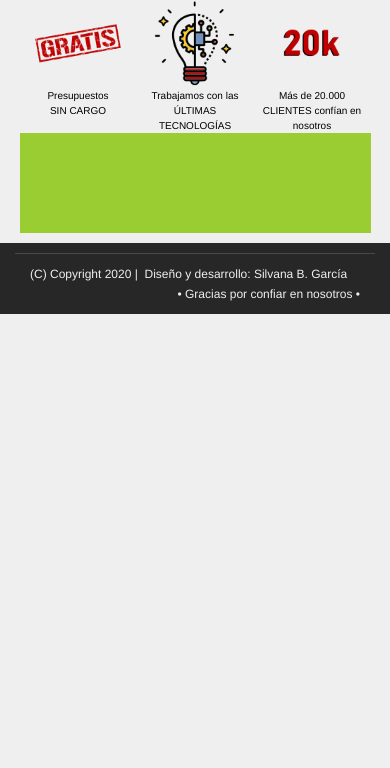
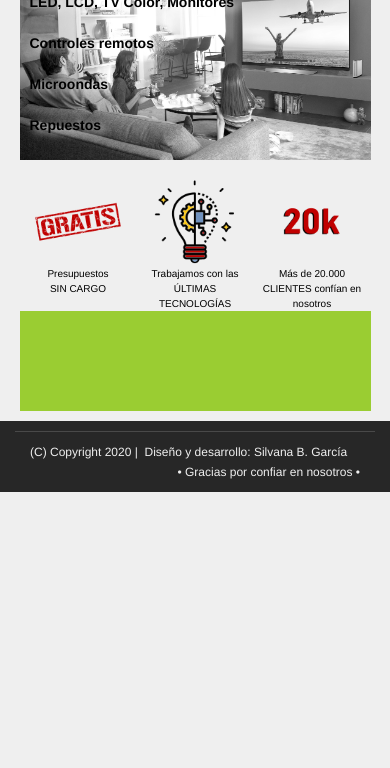
Before and after one commit to SilvanaBgn/static-web-page, a plain HTML site: page index.html in a window 390 px wide. Shown: the part 76-844 px from the top of the page. Drawn offline with Linux system fonts and the light colour scheme.

Commit message:
M003 First approach for Hero, with breakpoints included. New hero img

```diff
--- a/app/views/css/header.css
+++ b/app/views/css/header.css
@@ -9,6 +9,7 @@ header {
   display: flex;
   justify-content: space-between;
   padding-left: 20px;
+  z-index: 100;
 }
 .logo {
   height: 60px;
--- /dev/null
+++ b/app/views/modules/css/hero.css
@@ -0,0 +1,55 @@
+.hero_mod {
+  position: relative;
+  color: var(--black-color);
+  /* background: url('../../../assets/hero-image-ByN.jpg') no-repeat; */
+  /* background-size: 100%; */
+}
+
+.hero_img {
+  max-width: 100%;
+  width: 90vw;
+  height: auto;
+  min-width: 270px;
+}
+
+.hero_text {
+  position: absolute;
+  text-shadow: 5px 3px 8px var(--white-color);
+}
+
+.hero_text p {
+  margin: 0 0 25px;
+}
+
+@media (min-width: 1024px) {
+  .hero_text {
+    top: 40px;
+    left: 40px;
+    font: 700 2.5vw/3vw Helvetica, Arial, sans-serif;
+  }
+}
+
+@media (min-width: 680px) and (max-width: 1023px) {
+  .hero_text {
+    top: 30px;
+    left: 30px;
+    font: 700 20px/24px Helvetica, Arial, sans-serif;
+  }
+}
+@media (min-width: 420px) and (max-width: 679px) {
+  .hero_text p {
+    margin: 0 0 10px;
+  }
+  .hero_text {
+    top: 20px;
+    left: 20px;
+    font: 700 16px/20px Helvetica, Arial, sans-serif;
+  }
+}
+@media (min-width: 300px) and (max-width: 419px) {
+  .hero_text {
+    top: 10px;
+    left: 10px;
+    font: 700 14px/16px Helvetica, Arial, sans-serif;
+  }
+}
--- a/index.html
+++ b/index.html
@@ -12,6 +12,7 @@
     <link rel="stylesheet" href="app/views/css/footer.css" />
     <link rel="stylesheet" href="app/views/css/colors.css" />
     <link rel="stylesheet" href="app/views/modules/css/tile.css" />
+    <link rel="stylesheet" href="app/views/modules/css/hero.css" />
   </head>
   <body class="sansserif">
     <header tabindex="1" aria-label="Encabezado">
@@ -43,6 +44,17 @@
       </nav>
     </header>
     <section id="home_section" role="region" title="Sección Home" tabindex="2">
+      <aside id="hero" aria-label="¿Qué hacemos?">
+        <div id="hero_mod_div" class="hero_mod">
+          <img class="hero_img" title="¿Qué hacemos?" aria-describedby="hero_mod_div" src="app/assets/hero-image-ByN.jpg" />
+          <div class="hero_text">
+            <p>LED, LCD, TV Color, Monitores</p>
+            <p>Controles remotos</p>
+            <p>Microondas</p>
+            <p>Repuestos</p>
+          </div>
+        </div>
+      </aside>
       <aside id="tiles" aria-label="Ventajas competitivas" role="grid">
         <p id="tile_p_1" class="tile_p" tabindex="2.1.1">
           <img class="tile_img" title="Ventaja 1" aria-describedby="tile_p_1" src="app/assets/tile1.png" />
```
Also changed, not shown: app/assets/hero-image-ByN.jpg (added), app/assets/hero-image.jpg (added).
